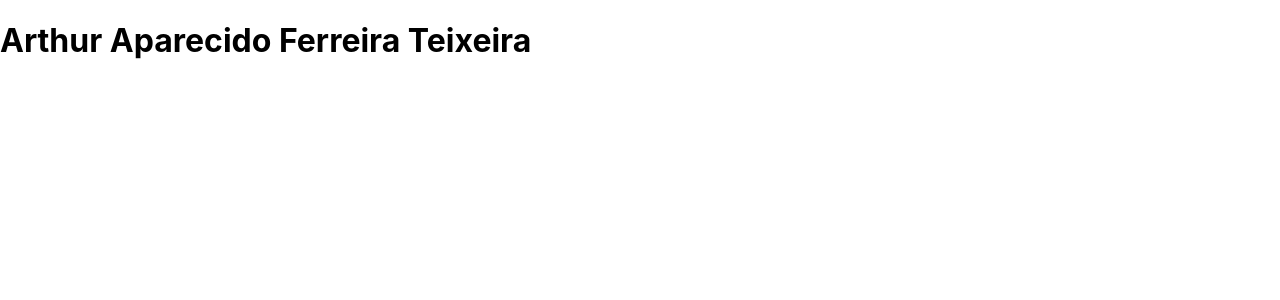
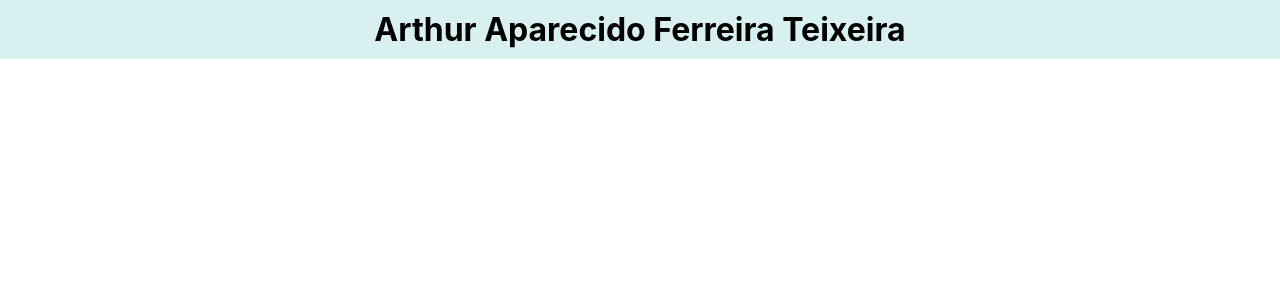
Before and after one commit to TuzinF5/arthur-teixeira-portfolio, a React (Create React App) app: page / in a window 1280 px wide. Shown: the top 300 px of the page. Built offline with nearby package versions, Linux system fonts and the light colour scheme.

Commit message:
Criando arquivo NotFound.jsx e estilização

```diff
--- a/src/components/App.jsx
+++ b/src/components/App.jsx
@@ -1,6 +1,7 @@
 import React from 'react';
 import { BrowserRouter, Routes, Route } from 'react-router-dom';
 import Home from '../pages/Home';
+import NotFound from '../pages/NotFound';
 
 class App extends React.Component {
   render() {
@@ -8,6 +9,7 @@ class App extends React.Component {
       <BrowserRouter basename={process.env.PUBLIC_URL}>
         <Routes>
           <Route path="/" element={<Home />} />
+          <Route path="/*" element={<NotFound />} />
         </Routes>
       </BrowserRouter>
     );
--- /dev/null
+++ b/src/pages/NotFound.jsx
@@ -0,0 +1,28 @@
+import React from 'react';
+import '../styles/notfound.css';
+import rickAndMorty from '../images/Rick-and-Morty-panic.jpg';
+import { Link } from 'react-router-dom';
+
+class NotFound extends React.Component {
+  render() {
+    return (
+      <>
+        <header>
+          <h1>Não entre em pânico!!</h1>
+          <h1>Página não encontrada.</h1>
+        </header>
+        <main>
+          <img src={rickAndMorty} alt="Rick and Morty não entre em pânico" />
+          <nav>
+            <Link to="/">Home</Link>
+          </nav>
+        </main>
+        <footer>
+          <h3>Feito por Arthur Teixeira</h3>
+        </footer>
+      </>
+    );
+  }
+}
+
+export default NotFound;
--- /dev/null
+++ b/src/styles/notfound.css
@@ -0,0 +1,32 @@
+* {
+  margin: 0;
+  padding: 0;
+  box-sizing: border-box;
+}
+
+header,
+footer {
+  display: flex;
+  justify-content: center;
+  align-items: center;
+  flex-direction: column;
+  background-color: rgb(217, 240, 240);
+}
+
+h1,
+h3 {
+  padding: 10px 0px;
+}
+
+main {
+  padding: 20px 0px;
+  display: flex;
+  justify-content: center;
+  align-items: center;
+  flex-direction: column;
+  background-color: rgb(207, 207, 207);
+}
+
+main img {
+  border-radius: 50%;
+}
```
Also changed, not shown: src/images/Rick-and-Morty-panic.jpg (added).
